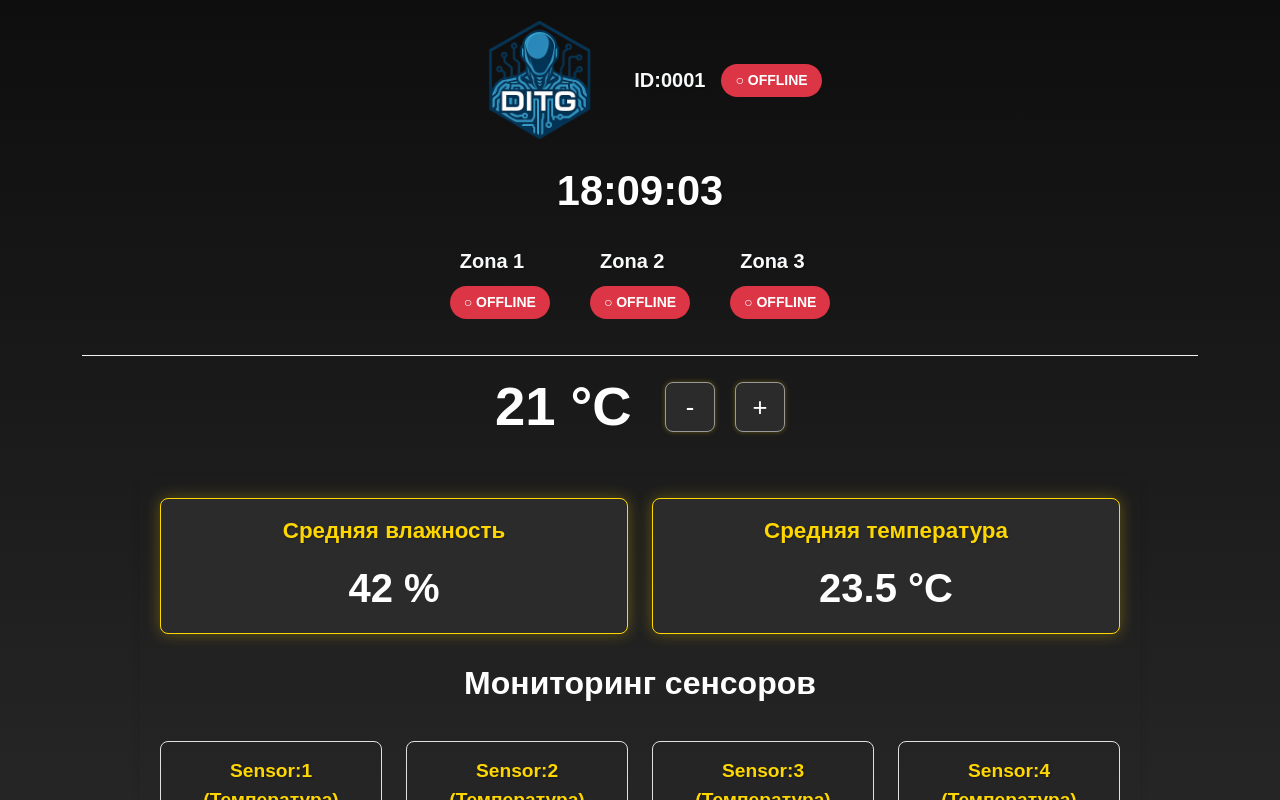
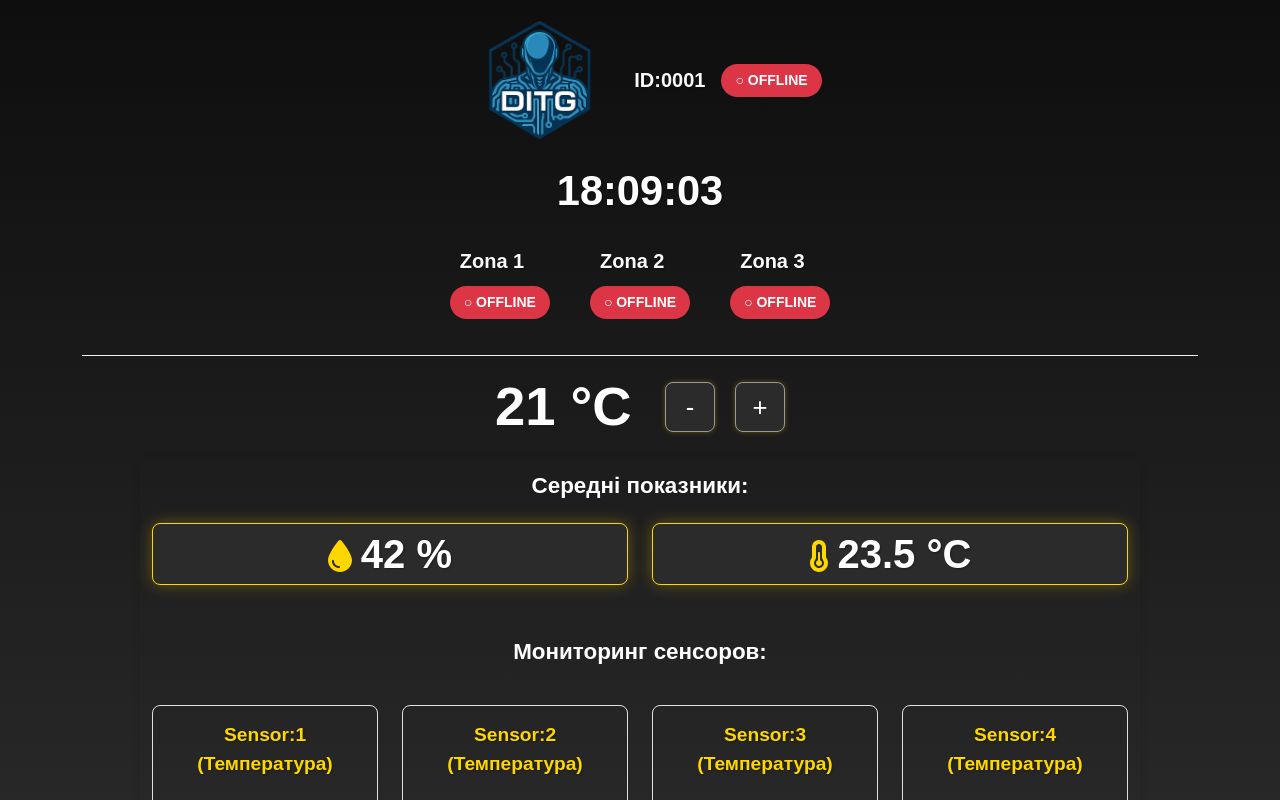
Before and after one commit to DITGDIGENTIS/ditgdigentis, a Next.js app: page / in a window 1280 px wide. Shown: the top 800 px of the page. Built offline with nearby package versions, Linux system fonts and the light colour scheme; no server answers.

Commit message:
zona temperature

```diff
--- a/package.json
+++ b/package.json
@@ -9,6 +9,9 @@
     "lint": "next lint"
   },
   "dependencies": {
+    "@fortawesome/fontawesome-svg-core": "^6.7.2",
+    "@fortawesome/free-solid-svg-icons": "^6.7.2",
+    "@fortawesome/react-fontawesome": "^0.2.2",
     "bootstrap": "^5.3.3",
     "next": "15.2.3",
     "react": "^19.0.0",
--- a/src/app/globals.css
+++ b/src/app/globals.css
@@ -6,7 +6,7 @@ body {
 h2 {
   padding: 15px;
   color: #fff;
-  font-size: 2rem !important;
+  font-size: 1.4rem !important;
   font-weight: 600 !important;
 }
 .status-container {
@@ -132,17 +132,17 @@ h2 {
       background-color: #2B2B2B;
       border: 1px solid #FFD700;
       border-radius: 8px;
-      padding: 15px;
+      /* padding: 15px; */
       margin-bottom: 15px;
       text-align: center;
       box-shadow: 0 0 15px rgba(255, 215, 0, 0.3);
     }
 
     .average-temp-label {
-      font-size: 1.4rem;
+      font-size: 2rem;
       font-weight: bold;
       color: #FFD700;
-      margin-bottom: 10px;
+      /* margin-bottom: 10px; */
       text-shadow: 1px 1px 2px rgba(0, 0, 0, 0.3);
     }
 
@@ -160,17 +160,17 @@ h2 {
       background-color: #2B2B2B;
       border: 1px solid #FFD700;
       border-radius: 8px;
-      padding: 15px;
+      /* padding: 15px; */
       margin-bottom: 15px;
       text-align: center;
       box-shadow: 0 0 15px rgba(255, 215, 0, 0.3);
     }
 
     .average-humidity-label {
-      font-size: 1.4rem;
+      font-size: 2rem;
       font-weight: bold;
       color: #FFD700;
-      margin-bottom: 10px;
+      /* margin-bottom: 10px; */
       text-shadow: 1px 1px 2px rgba(0, 0, 0, 0.3);
     }
 
@@ -181,9 +181,8 @@ h2 {
     }
     /*  Контейнер мониторинга сенсоров: */
     .sensor-container {
-      margin: 20px auto;
+      margin: auto;
       max-width: 1000px;
-      padding: 20px;
       border-radius: 8px;
       box-shadow: 0 2px 10px rgba(0, 0, 0, 0.1);
     }
--- a/src/app/page.tsx
+++ b/src/app/page.tsx
@@ -5,6 +5,7 @@ import { useEffect, useState } from "react";
 import { ZonaStatus } from "../components/ZonaStatus";
 import { SensorMonitor } from "../components/SensorMonitor";
 import ZonaTemperature from "../components/ZonaTemperature";
+
 
 export default function Home() {
   const [time, setTime] = useState("");
--- a/src/components/SensorMonitor.tsx
+++ b/src/components/SensorMonitor.tsx
@@ -1,25 +1,32 @@
 'use client';
+
+import { FontAwesomeIcon } from '@fortawesome/react-fontawesome';
+import { faTint, faThermometerHalf } from '@fortawesome/free-solid-svg-icons';
 
 export function SensorMonitor() {
   return (
     <div className="container sensor-container">
-      {/* Блок для средних значений (температура и влажность) */}
+      <h2 className="text-center">Середні показники:</h2>
       <div className="row">
         <div className="col-6 col-md-6">
           <div className="average-humidity-block">
-            <div className="average-humidity-label">Средняя влажность</div>
-            <div id="averageHumidity" className="average-humidity-data">-- %</div>
+            <div className="average-humidity-label">
+              <FontAwesomeIcon icon={faTint} />{' '}
+              <span id="averageHumidity" className="average-humidity-data">-- %</span>
+            </div>
           </div>
         </div>
         <div className="col-6 col-md-6">
           <div className="average-temp-block">
-            <div className="average-temp-label">Средняя температура</div>
-            <div id="averageTemperature" className="average-temp-data">-- °C</div>
+            <div className="average-temp-label">
+              <FontAwesomeIcon icon={faThermometerHalf} />{' '}
+              <span id="averageTemperature" className="average-temp-data">-- °C</span>
+            </div>
           </div>
         </div>
       </div>
 
-      <h2 className="text-center mb-4">Мониторинг сенсоров</h2>
+      <h2 className="text-center mt-4 mb-4">Мониторинг сенсоров:</h2>
 
       <div className="row">
         {[1, 2, 3, 4].map((i) => (
```
Also changed, not shown: 1 other file (tests, documents, lock files or other folders).
